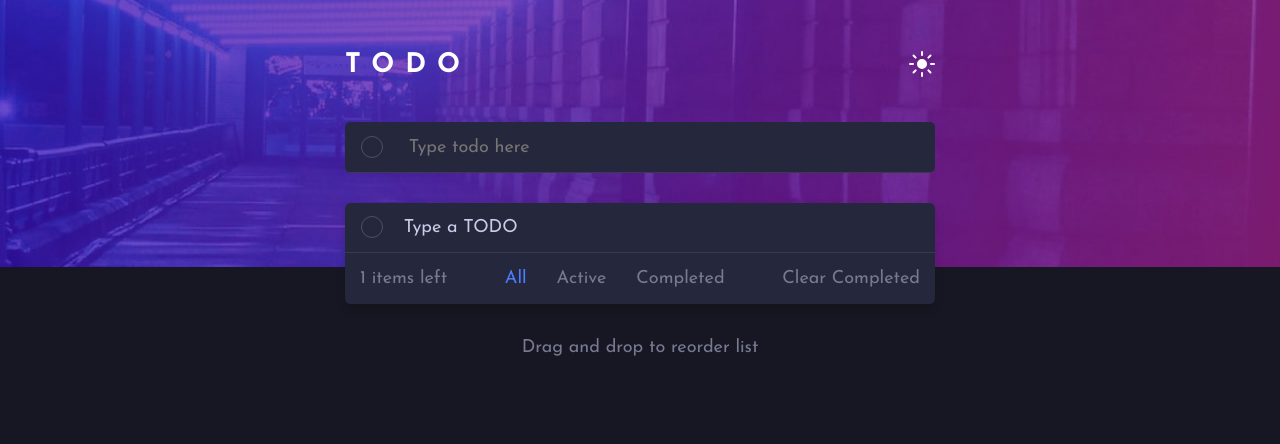
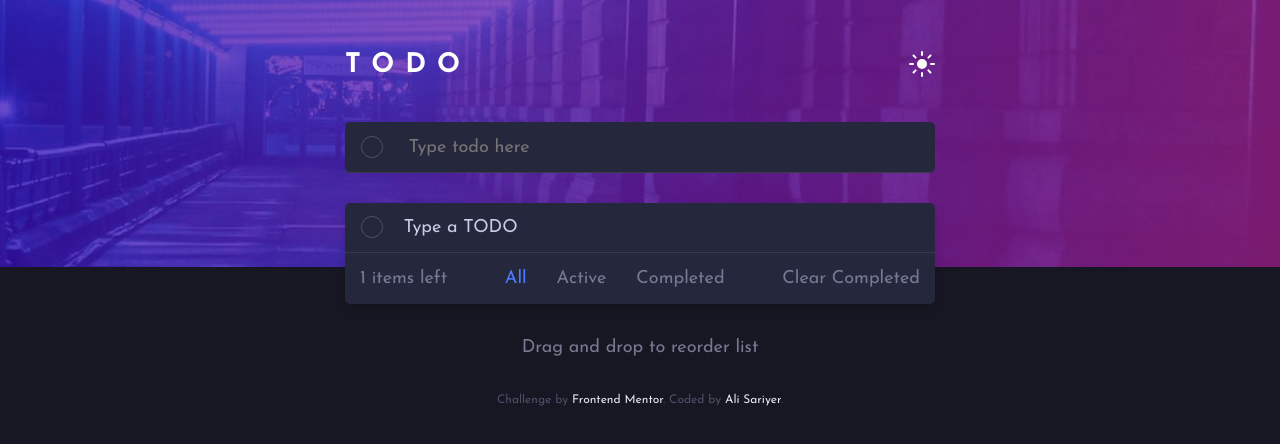
Before and after one commit to alisariyer/todo-app, a React (Create React App) app: page / in a window 1280 px wide. Shown: the top 444 px of the page. Built offline with nearby package versions, Linux system fonts and the light colour scheme.

Commit message:
Add contribution footer, and its styling

```diff
--- a/package.json
+++ b/package.json
@@ -2,6 +2,7 @@
   "name": "todo-app",
   "version": "0.1.0",
   "private": true,
+  "homepage": "https://alisariyer.github.io/todo-app",
   "dependencies": {
     "@testing-library/jest-dom": "^5.16.2",
     "@testing-library/react": "^12.1.4",
--- a/src/App.js
+++ b/src/App.js
@@ -7,83 +7,99 @@ import FilterMenu from "./components/FilterMenu";
 import { nanoid } from "nanoid";
 
 export default function App() {
+  const [isLightTheme, toggleTheme] = useReducer(
+    (prevState) => !prevState,
+    false
+  );
 
-  const [isLightTheme, toggleTheme] = useReducer(prevState => !prevState, false);
+  const createNewTodo = (todoText = "Type a TODO") => {
+    return { id: nanoid(), content: todoText, isCompleted: false };
+  };
 
-  const createNewTodo = (todoText = 'Type a TODO') => {
-    return { id: nanoid(), content: todoText, isCompleted: false}
-  }
-
-  const [todoList, setTodoList] = useState(() => JSON.parse(localStorage.getItem('todoList')) || [ createNewTodo() ]);
+  const [todoList, setTodoList] = useState(
+    () => JSON.parse(localStorage.getItem("todoList")) || [createNewTodo()]
+  );
 
   // to manage no-completed todo item number
-  const [remainingTodos, setRemainingTodos] = useState(() => todoList.filter(todo => todo.isCompleted).length)
+  const [remainingTodos, setRemainingTodos] = useState(
+    () => todoList.filter((todo) => todo.isCompleted).length
+  );
 
-  const [newTodo, setNewTodo] = useState('');
+  const [newTodo, setNewTodo] = useState("");
 
   const [selectAll, setSelectAll] = useState(false);
 
   // 0: All (default), 1: Active, 2: Completed
   const [showStatus, setShowStatus] = useState(0);
 
-  const filteredTodoList = todoList.filter(todo => {
+  const filteredTodoList = todoList.filter((todo) => {
     if (showStatus === 1) {
-      return !todo.isCompleted
+      return !todo.isCompleted;
     } else if (showStatus === 2) {
-      return todo.isCompleted
+      return todo.isCompleted;
     }
     return true;
-  })
+  });
 
   useEffect(() => {
-    localStorage.setItem('todoList', JSON.stringify(todoList))
-    setRemainingTodos(todoList.filter(todo => !todo.isCompleted).length);
-  }, [todoList])
-
+    localStorage.setItem("todoList", JSON.stringify(todoList));
+    setRemainingTodos(todoList.filter((todo) => !todo.isCompleted).length);
+  }, [todoList]);
 
   const handleAddTodo = (e) => {
-    if (e.code === 'Enter' || e.code === 'NumpadEnter' || e.key === 'Enter' || e.key === 'NumpadEnter') {
+    if (
+      e.code === "Enter" ||
+      e.code === "NumpadEnter" ||
+      e.key === "Enter" ||
+      e.key === "NumpadEnter"
+    ) {
       if (newTodo.trim().length !== 0) {
         setTodoList([createNewTodo(newTodo), ...todoList]);
-        setNewTodo('');
+        setNewTodo("");
       }
     }
-  }
+  };
 
   // to handle checked todo item indicating completed
   const handleCheck = (todoId) => {
-    setTodoList(prevTodoList => prevTodoList.map(
-      todo => todo.id !== todoId ? todo : {
+    setTodoList((prevTodoList) =>
+      prevTodoList.map((todo) =>
+        todo.id !== todoId
+          ? todo
+          : {
               ...todo,
-        isCompleted: !todo.isCompleted
+              isCompleted: !todo.isCompleted,
             }
-    ))
-  }
+      )
+    );
+  };
 
   const handleShowStatus = (statusCode) => {
     setShowStatus(statusCode);
-  }
+  };
 
   const handleRemove = (todoId = false) => {
     if (todoId) {
-      setTodoList(prevTodoList => prevTodoList.filter(
-        todo => todo.id !== todoId
-      ))
+      setTodoList((prevTodoList) =>
+        prevTodoList.filter((todo) => todo.id !== todoId)
+      );
     } else {
-      setTodoList(prevTodoList => prevTodoList.filter(
-        todo => !todo.isCompleted
-      ))
+      setTodoList((prevTodoList) =>
+        prevTodoList.filter((todo) => !todo.isCompleted)
+      );
       setSelectAll(false);
     }
-  }
+  };
 
   const handleSelectAll = () => {
-    setSelectAll(prevState => !prevState);
-  }
+    setSelectAll((prevState) => !prevState);
+  };
 
   useEffect(() => {
-    setTodoList( prevTodoList => prevTodoList.map(todo => ({...todo, isCompleted: selectAll})));
-  }, [selectAll])
+    setTodoList((prevTodoList) =>
+      prevTodoList.map((todo) => ({ ...todo, isCompleted: selectAll }))
+    );
+  }, [selectAll]);
 
   const onDragEnd = (result) => {
     const { destination, source } = result;
@@ -93,17 +109,17 @@ export default function App() {
     const tempTodoList = [...todoList];
     const removedTodo = tempTodoList.splice(source.index, 1);
     tempTodoList.splice(destination.index, 0, removedTodo[0]);
-    setTodoList(tempTodoList)
+    setTodoList(tempTodoList);
     console.log(tempTodoList);
-  }
+  };
 
   return (
-    <DragDropContext
-    onDragEnd={onDragEnd}
+    <DragDropContext onDragEnd={onDragEnd}>
+      <div
+        className={`container-fluid p-5 ${isLightTheme ? "light-theme" : ""}`}
       >
-    <div className={`container-fluid p-5 ${isLightTheme ? "light-theme" : ""}`}>
         <div className="bg"></div>
-      <Header toggleTheme={toggleTheme}/>
+        <Header toggleTheme={toggleTheme} />
         <Input
           newTodo={newTodo}
           onTodoChange={(value) => setNewTodo(value)}
@@ -119,10 +135,20 @@ export default function App() {
           handleShowStatus={handleShowStatus}
           handleRemove={handleRemove}
         />
-      <FilterMenu showStatus={showStatus} handleShowStatus={handleShowStatus}/>
+        <FilterMenu
+          showStatus={showStatus}
+          handleShowStatus={handleShowStatus}
+        />
         <div className="instructions text-center my-5">
           Drag and drop to reorder list
         </div>
+        <footer className="attribution">
+          Challenge by{" "}
+          <a href="https://www.frontendmentor.io?ref=challenge" target="_blank" rel="noreferrer">
+            Frontend Mentor
+          </a>
+          . Coded by <a href="https://github.com/alisariyer" target="_blank" rel="noreferrer">Ali Sariyer</a>.
+        </footer>
       </div>
     </DragDropContext>
   );
--- a/src/css/base.css
+++ b/src/css/main.css
@@ -235,6 +235,21 @@ p {
     display: flex;
 }
 
+footer.attribution {
+    font-size: 1.2rem;
+    text-align: center;
+    color: var(--clr-dt-vdg-blue);
+}
+
+footer.attribution a {
+    color: var(--clr-dt-lg-hv-blue);
+    text-decoration: none;
+}
+
+footer.attribution a:hover {
+    text-decoration: underline;
+}
+
 /*■■■■■■■■■■■■■■■■■■■■■■■■■■■■■■■■■■■■■■■■■■■■■■■■■■■■■■■■■■■■
                     Light Theme Styling
 ■■■■■■■■■■■■■■■■■■■■■■■■■■■■■■■■■■■■■■■■■■■■■■■■■■■■■■■■■■■■*/
--- a/src/index.js
+++ b/src/index.js
@@ -1,6 +1,6 @@
 import "bootstrap/dist/css/bootstrap.min.css";
 import "bootstrap-icons/font/bootstrap-icons.css";
-import "./css/base.css";
+import "./css/main.css";
 import React from "react";
 import ReactDOM from "react-dom";
 import App from "./App";
```
Also changed, not shown: index.html (deleted, +0 -36 lines). Lines whose indentation alone changed are shown as unchanged.
